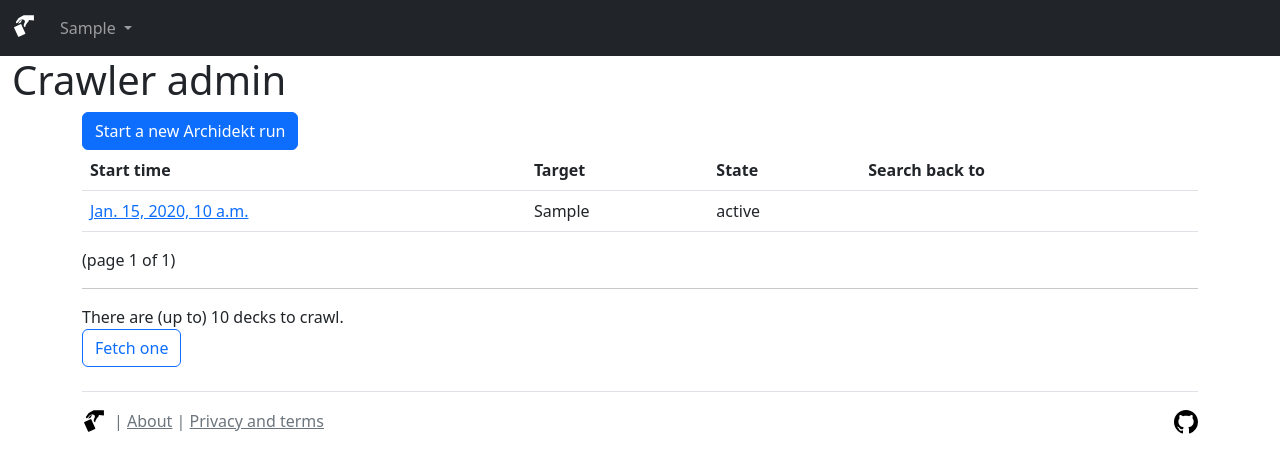
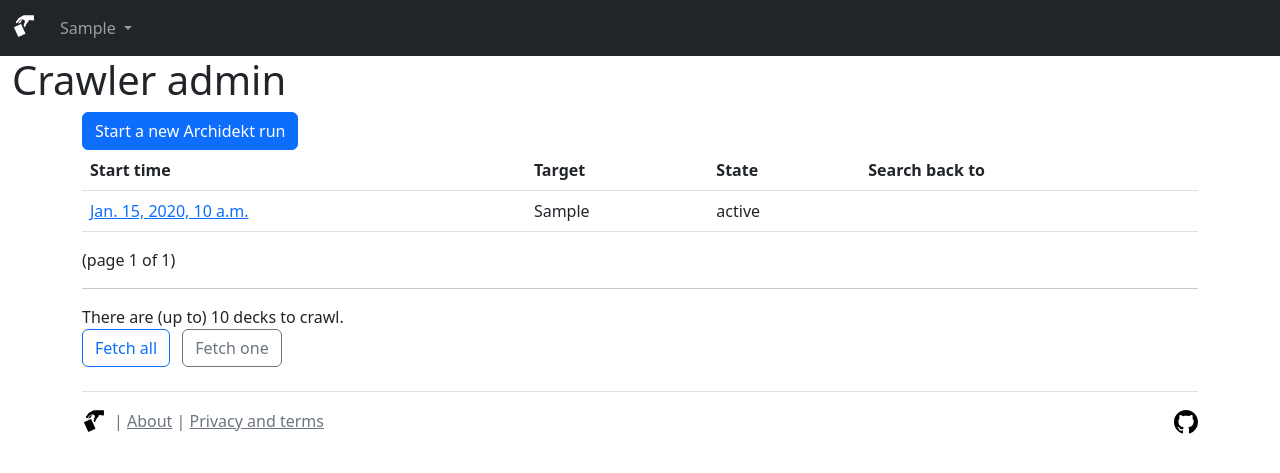
Before and after one commit to PDHdata/SmallFormats, a Django app: template crawler/templates/crawler/index.html in a window 1280 px wide. Shown: the top 473 px of the page. Run offline with Django 3.2, Linux system fonts and the light colour scheme; the template is opened without the code that fills it: most values are stand-ins (such as "Sample title", 1, 10 or a date in 2020); some libraries are stand-ins or nearby versions.

Commit message:
poll for deck updates

```diff
--- /dev/null
+++ b/crawler/templates/crawler/_start_deck_poll.html
@@ -0,0 +1,3 @@
+<button hx-post="{% url 'crawler:fetch-deck' %}"
+hx-target="#fetchResult" hx-swap="beforeend" hx-trigger="every 2s"
+class="btn btn-outline-primary me-2 disabled">Fetch all</button>
--- a/crawler/templates/crawler/index.html
+++ b/crawler/templates/crawler/index.html
@@ -35,8 +35,11 @@
   <hr>
   <div>
     There are (up to) {{ pending_results }} decks to crawl.<br>
+    <button hx-post="{% url 'crawler:fetch-deck-poll' %}"
+      hx-swap="outerHTML"
+      class="btn btn-outline-primary me-2">Fetch all</button>
     <button hx-post="{% url 'crawler:fetch-deck' %}" hx-target="#fetchResult"
-      hx-swap="beforeend" class="btn btn-outline-primary">Fetch one</button>
+      hx-swap="beforeend" class="btn btn-outline-secondary">Fetch one</button>
   </div>
   <div id="fetchResult"></div>
   {% endif %}
--- a/crawler/urls.py
+++ b/crawler/urls.py
@@ -5,7 +5,8 @@ from django.urls import path
 app_name = 'crawler'
 urlpatterns = [
     path('', views.crawler_index, name="index"),
-    path('fetchdeck/', views.fetch_deck, name="fetch-deck"),
+    path('fetchdeck/', views.fetch_deck_hx, name="fetch-deck"),
+    path('fetchdeck/poll', views.start_deck_poll_hx, name="fetch-deck-poll"),
     path('run/<int:run_id>/', views.run_detail, name="run-detail"),
     path('run/<int:run_id>/clear', views.run_remove_error_hx, name="run-remove-error"),
     path('run/<int:run_id>/one', views.run_archidekt_onepage_hx, name="run-archidekt-one"),
```
Also changed, not shown: crawler/views.py (+15 -1 lines).
